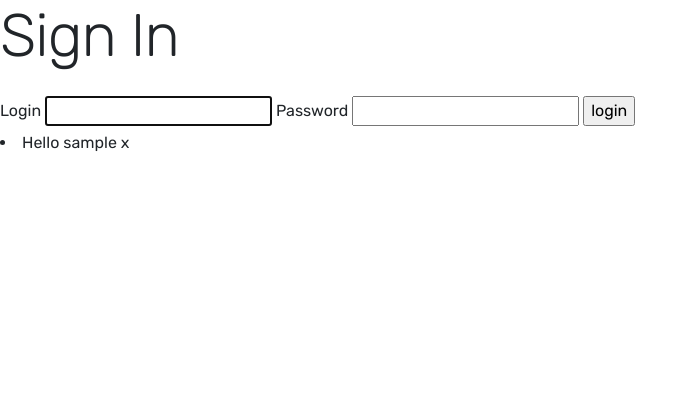
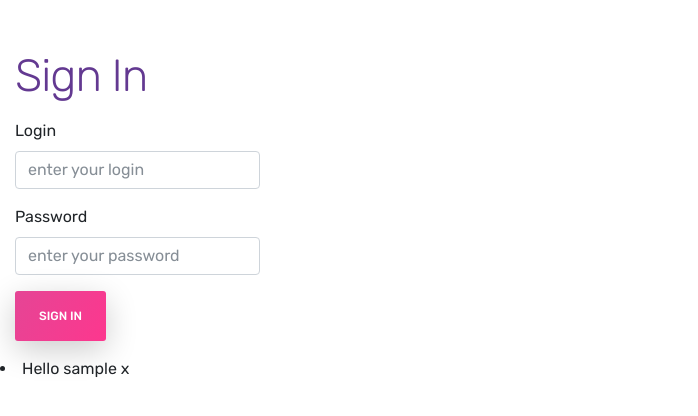
Before and after one commit to zip1982b/building-automation, a Python web app: template ba/templates/login.html in a window 1280 px wide. Shown: the top 416 px of the page, without its empty margins (0-698 px from the left). Run offline with Jinja, Linux system fonts and the light colour scheme; the template is opened without the code that fills it: most values are stand-ins (such as "Sample title", 1, 10 or a date in 2020).

Commit message:
edit login html

```diff
--- a/ba/routes.py
+++ b/ba/routes.py
@@ -6,6 +6,7 @@ PROJECT_ROOT = pathlib.Path(__file__).parent
 
 def setup_routes(app):
     app.router.add_get('/', index)
+    app.router.add_get('/index', index)
     app.router.add_get('/login', login)
     app.router.add_post('/login', login)
     setup_static_routes(app)
--- a/ba/templates/login.html
+++ b/ba/templates/login.html
@@ -3,17 +3,28 @@
 {% set title = "Login" %}
 
 {% block content %}
-<h1>Sign In</h1>
-<form action="/login" method="post" accept-charset="utf-8"
+<div class="col-lg-2 col"></div>
+          <div class="col-lg-4 col-md-6 mt-0 mt-md-5 d-flex">
+          	<form action="/login" method="post" class="request-form ftco-animate" accept-charset="utf-8"
       enctype="application/x-www-form-urlencoded">
+          		<h2>Sign In</h2>
+	    				<div class="form-group">
+	    					<label for="login" class="label">Login</label>
+	    					<input id="login" name="login" type="text" class="form-control" placeholder="enter your login">
+	    				</div>
+	    				<div class="form-group">
+	    					<label for="password" class="label">Password</label>
+	    					<input id="password" name="password" type="password" class="form-control" placeholder="enter your password">
+	    				</div>
 
-    <label for="login">Login</label>
-    <input id="login" name="login" type="text" value="" autofocus/>
-    <label for="password">Password</label>
-    <input id="password" name="password" type="password" value=""/>
+	            <div class="form-group">
+	              <input type="submit" value="Sign In" class="btn btn-primary py-3 px-4">
+	            </div>
+	    			</form>
+          </div>
+</div>
 
-    <input type="submit" value="login"/>
-</form>
+
 <li>Hello {{ login }} {{ password }}</li>
 
 {% endblock %}
```
